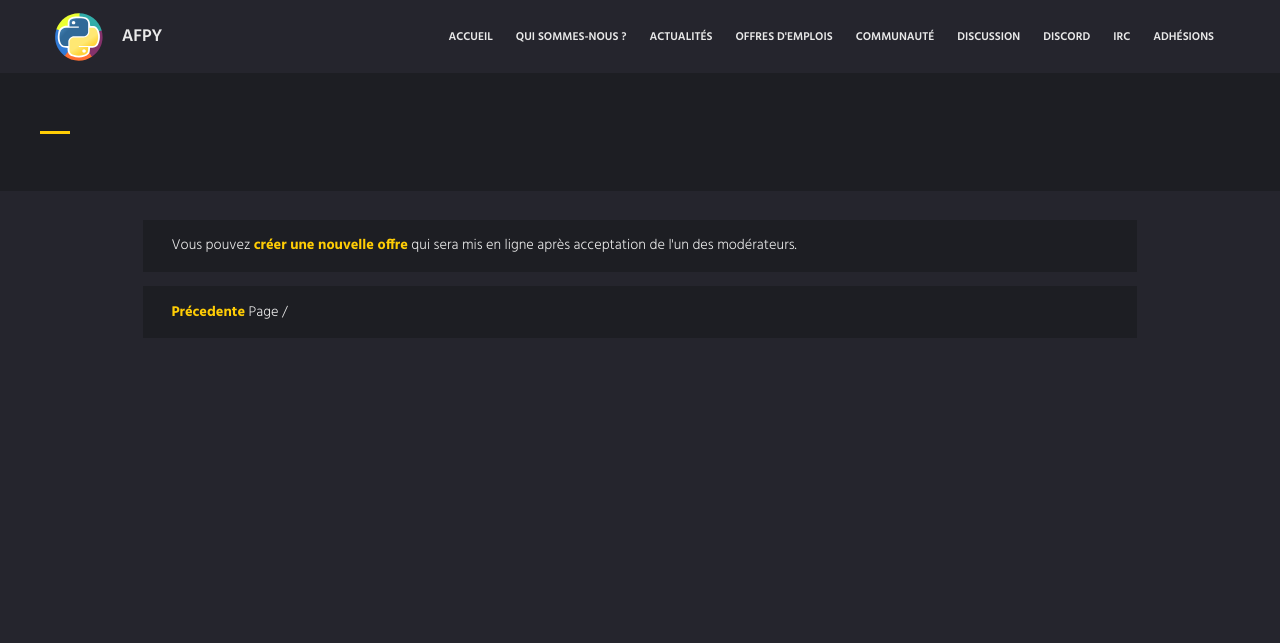
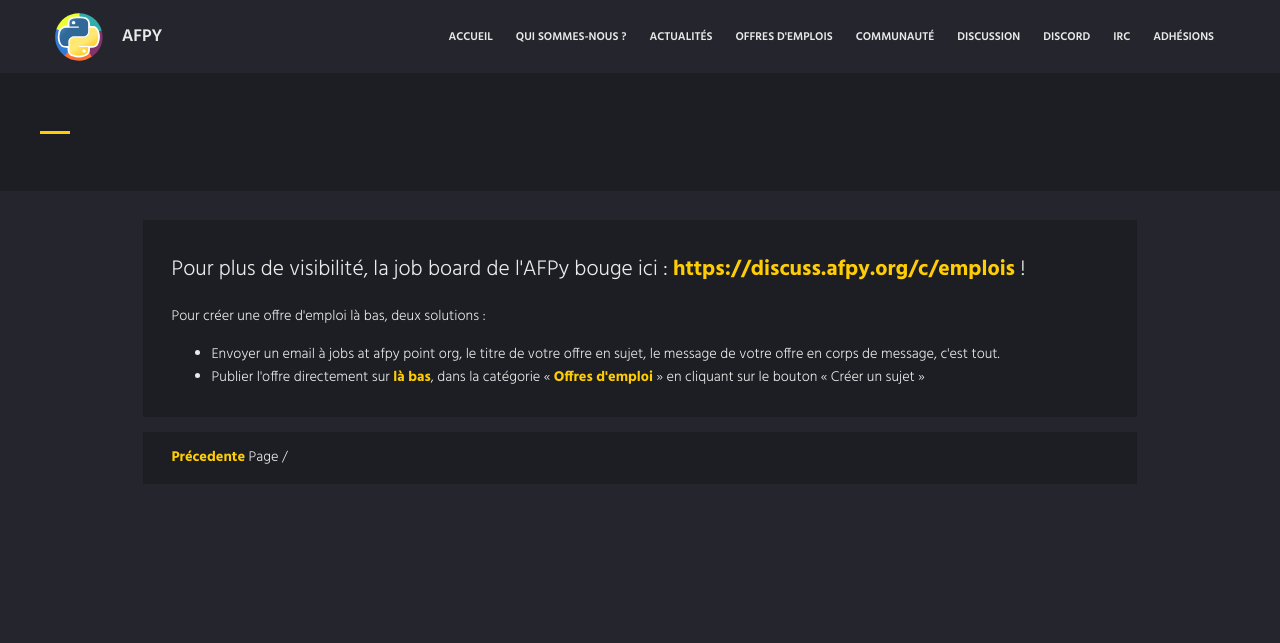
Before and after one commit to AFPy/site, a Flask app: template afpy/templates/pages/jobs.html in a window 1280 px wide. Shown: the top 643 px of the page. Run offline with Flask 2, Linux system fonts and the light colour scheme; the template is opened without the code that fills it, so the values that code supplies are empty; parts of the project's set-up code (start-up, migrations or seed data) failed here and were passed over.

Commit message:
empois/: explain why there is no recent post
Related: 45ec74636425195a9862e13dba1f88909c86250e

```diff
--- a/afpy/templates/pages/jobs.html
+++ b/afpy/templates/pages/jobs.html
@@ -6,8 +6,14 @@
 
 {% block main %}
     <aside>
-        Vous pouvez <a href="{{ url_for('jobs.new_job') }}">créer une nouvelle offre</a> qui
-        sera mis en ligne après acceptation de l'un des modérateurs.
+      <h2>Pour plus de visibilité, la job board de l'AFPy bouge ici : <a href="https://discuss.afpy.org/c/emplois/14">https://discuss.afpy.org/c/emplois</a> !</h2>
+      <p>
+        Pour créer une offre d'emploi là bas, deux solutions :<br/>
+        <ul>
+          <li>Envoyer un email à jobs at afpy point org, le titre de votre offre en sujet, le message de votre offre en corps de message, c'est tout.</li>
+          <li>Publier l'offre directement sur <a href="https://discuss.afpy.org">là bas</a>, dans la catégorie « <a href="https://discuss.afpy.org/c/emplois/14">Offres d'emploi</a> » en cliquant sur le bouton « Créer un sujet »</li>
+        </ul>
+      </p>
     </aside>
     {% for job in jobs %}
         <article>
```
